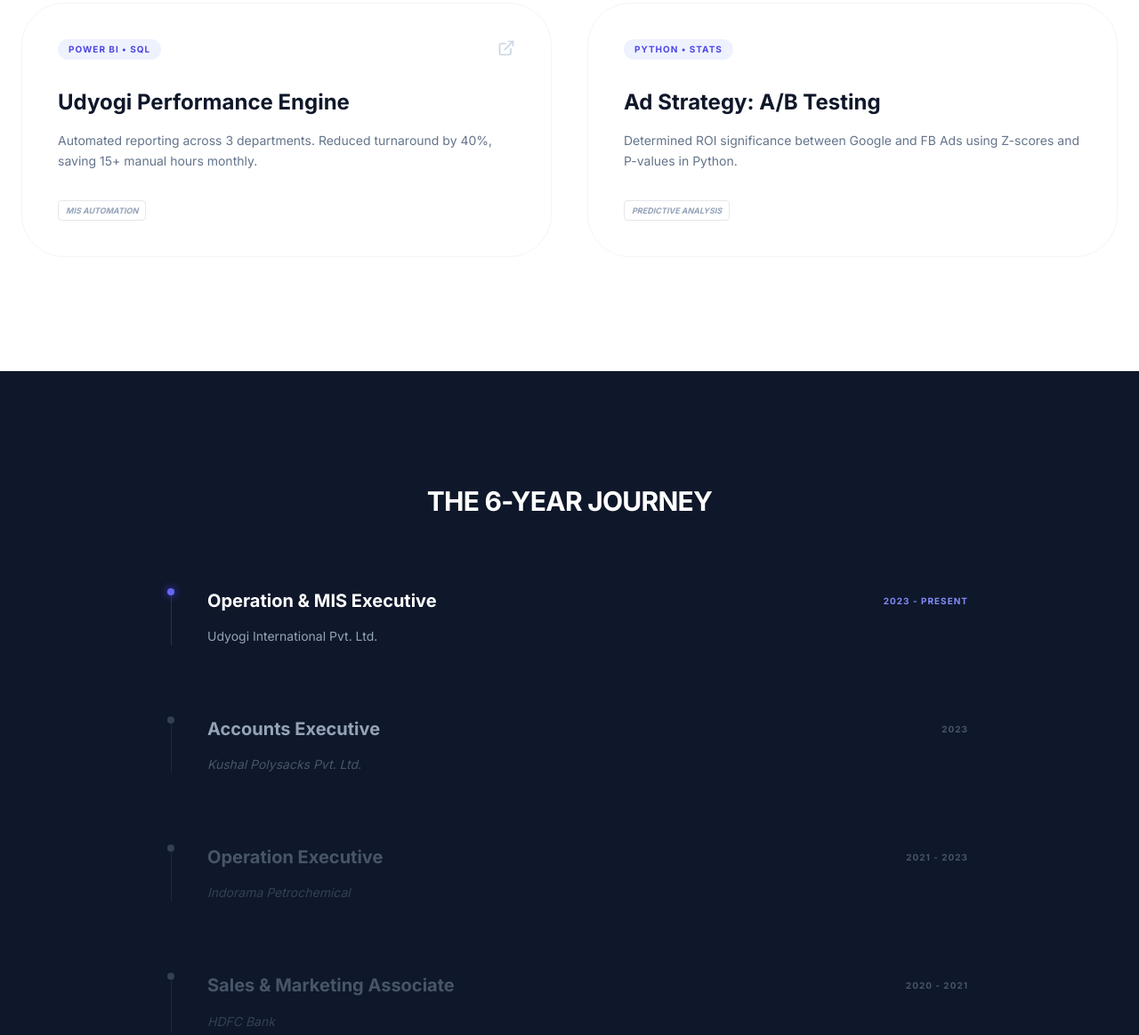
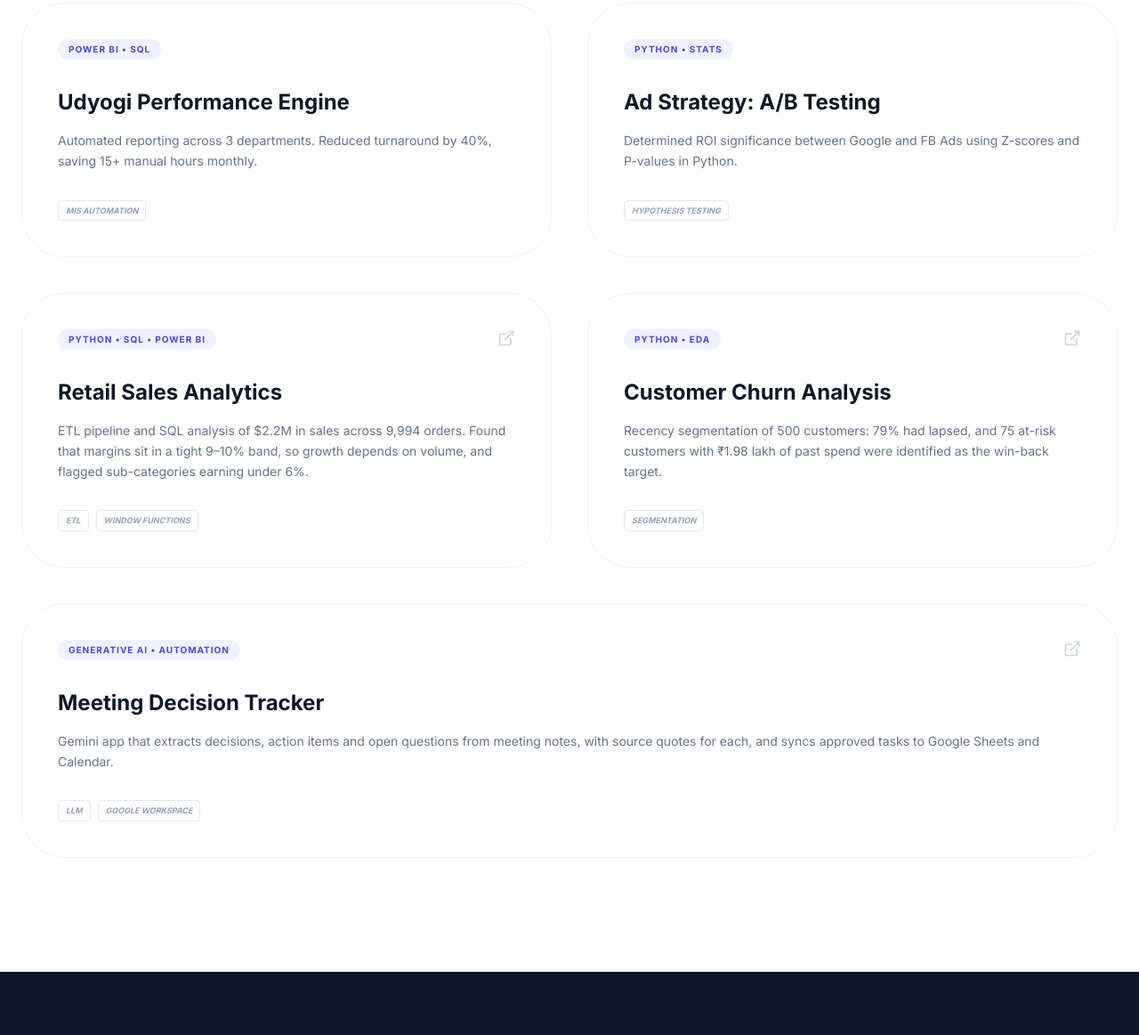
Before and after one commit to Sandipan7410/Sandipan_potfilio-website, a plain HTML site: page index.html in a window 1280 px wide. Shown: the part 1595-2758 px from the top of the page at 89% size. Drawn offline with nearby package versions, Linux system fonts and the light colour scheme.

Commit message:
Rename page to index.html, add linked project cards
Co-Authored-By: Claude Opus 5.5 <noreply@anthropic.com>
Claude-Session: https://claude.ai/code/session_01WPzfJYzF9dU8ydHZbRMFGg

```diff
--- a/Insex.html.html
+++ b/index.html
@@ -11,7 +11,7 @@
 
     <!-- OPEN GRAPH / LINKEDIN (How it looks when you share the link) -->
     <meta property="og:type" content="website">
-    <meta property="og:url" content="https://sandipan-portfolio.vercel.app/"> <!-- Replace with your actual Vercel URL later -->
+    <meta property="og:url" content="https://sandipanpotfilio-website.vercel.app/">
     <meta property="og:title" content="Sandipan Chatterjee | Data Portfolio">
     <meta property="og:description" content="Explore my 6-year journey in Data Analytics and MIS Automation.">
     <meta property="og:image" content="https://images.unsplash.com/photo-1551288049-bebda4e38f71?auto=format&fit=crop&q=80&w=1000">
@@ -129,7 +129,6 @@
                 <div class="p-10 rounded-[3rem] bg-white project-card">
                     <div class="flex justify-between items-start mb-8">
                         <span class="bg-indigo-50 text-indigo-600 px-3 py-1 rounded-full text-[10px] font-bold uppercase tracking-widest">Power BI • SQL</span>
-                        <i data-lucide="external-link" class="text-slate-300 w-5 h-5 cursor-pointer hover:text-indigo-600"></i>
                     </div>
                     <h4 class="text-2xl font-bold mb-4">Udyogi Performance Engine</h4>
                     <p class="text-slate-500 text-sm leading-relaxed mb-8">Automated reporting across 3 departments. Reduced turnaround by 40%, saving 15+ manual hours monthly.</p>
@@ -145,9 +144,47 @@
                     <h4 class="text-2xl font-bold mb-4">Ad Strategy: A/B Testing</h4>
                     <p class="text-slate-500 text-sm leading-relaxed mb-8">Determined ROI significance between Google and FB Ads using Z-scores and P-values in Python.</p>
                     <div class="flex gap-2">
-                        <span class="text-[9px] font-bold text-slate-400 border px-2 py-1 rounded italic uppercase">Predictive Analysis</span>
+                        <span class="text-[9px] font-bold text-slate-400 border px-2 py-1 rounded italic uppercase">Hypothesis Testing</span>
                     </div>
                 </div>
+                <!-- Project 3 -->
+                <a href="https://github.com/sandipan7410/Retail-sales-analysis" target="_blank" rel="noopener" class="block p-10 rounded-[3rem] bg-white project-card">
+                    <div class="flex justify-between items-start mb-8">
+                        <span class="bg-indigo-50 text-indigo-600 px-3 py-1 rounded-full text-[10px] font-bold uppercase tracking-widest">Python • SQL • Power BI</span>
+                        <i data-lucide="external-link" class="text-slate-300 w-5 h-5"></i>
+                    </div>
+                    <h4 class="text-2xl font-bold mb-4">Retail Sales Analytics</h4>
+                    <p class="text-slate-500 text-sm leading-relaxed mb-8">ETL pipeline and SQL analysis of $2.2M in sales across 9,994 orders. Found that margins sit in a tight 9–10% band, so growth depends on volume, and flagged sub-categories earning under 6%.</p>
+                    <div class="flex gap-2">
+                        <span class="text-[9px] font-bold text-slate-400 border px-2 py-1 rounded italic uppercase">ETL</span>
+                        <span class="text-[9px] font-bold text-slate-400 border px-2 py-1 rounded italic uppercase">Window Functions</span>
+                    </div>
+                </a>
+                <!-- Project 4 -->
+                <a href="https://github.com/sandipan7410/EDA-Analysis" target="_blank" rel="noopener" class="block p-10 rounded-[3rem] bg-white project-card">
+                    <div class="flex justify-between items-start mb-8">
+                        <span class="bg-indigo-50 text-indigo-600 px-3 py-1 rounded-full text-[10px] font-bold uppercase tracking-widest">Python • EDA</span>
+                        <i data-lucide="external-link" class="text-slate-300 w-5 h-5"></i>
+                    </div>
+                    <h4 class="text-2xl font-bold mb-4">Customer Churn Analysis</h4>
+                    <p class="text-slate-500 text-sm leading-relaxed mb-8">Recency segmentation of 500 customers: 79% had lapsed, and 75 at-risk customers with ₹1.98 lakh of past spend were identified as the win-back target.</p>
+                    <div class="flex gap-2">
+                        <span class="text-[9px] font-bold text-slate-400 border px-2 py-1 rounded italic uppercase">Segmentation</span>
+                    </div>
+                </a>
+                <!-- Project 5 -->
+                <a href="https://github.com/sandipan7410/newapp-" target="_blank" rel="noopener" class="block p-10 rounded-[3rem] bg-white project-card md:col-span-2">
+                    <div class="flex justify-between items-start mb-8">
+                        <span class="bg-indigo-50 text-indigo-600 px-3 py-1 rounded-full text-[10px] font-bold uppercase tracking-widest">Generative AI • Automation</span>
+                        <i data-lucide="external-link" class="text-slate-300 w-5 h-5"></i>
+                    </div>
+                    <h4 class="text-2xl font-bold mb-4">Meeting Decision Tracker</h4>
+                    <p class="text-slate-500 text-sm leading-relaxed mb-8">Gemini app that extracts decisions, action items and open questions from meeting notes, with source quotes for each, and syncs approved tasks to Google Sheets and Calendar.</p>
+                    <div class="flex gap-2">
+                        <span class="text-[9px] font-bold text-slate-400 border px-2 py-1 rounded italic uppercase">LLM</span>
+                        <span class="text-[9px] font-bold text-slate-400 border px-2 py-1 rounded italic uppercase">Google Workspace</span>
+                    </div>
+                </a>
             </div>
         </div>
     </section>
@@ -201,7 +238,7 @@
             <a href="https://www.linkedin.com/in/sandipan-chatterjee-660ab7185/" target="_blank" class="hover:text-indigo-600 transition">LinkedIn</a>
             <a href="https://github.com/Sandipan7410" target="_blank" class="hover:text-indigo-600 transition">GitHub</a>
         </div>
-        <p class="text-slate-300 text-[8px] uppercase tracking-widest font-mono">Optimized for Vercel • 2024</p>
+        <p class="text-slate-300 text-[8px] uppercase tracking-widest font-mono">© 2026 Sandipan Chatterjee</p>
     </footer>
 
     <script src="https://unpkg.com/aos@2.3.1/dist/aos.js"></script>
```
Also changed, not shown: 1 other file.
